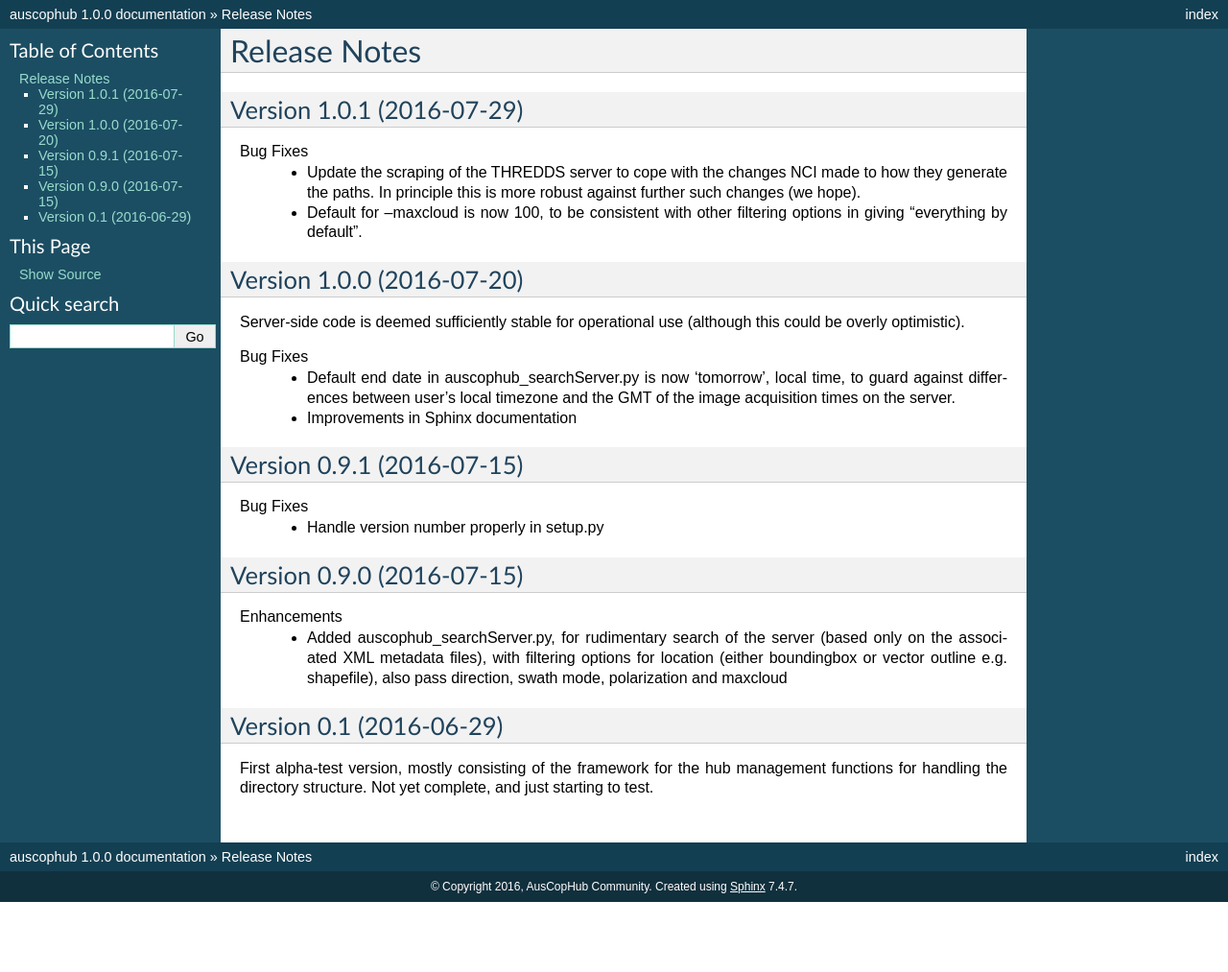
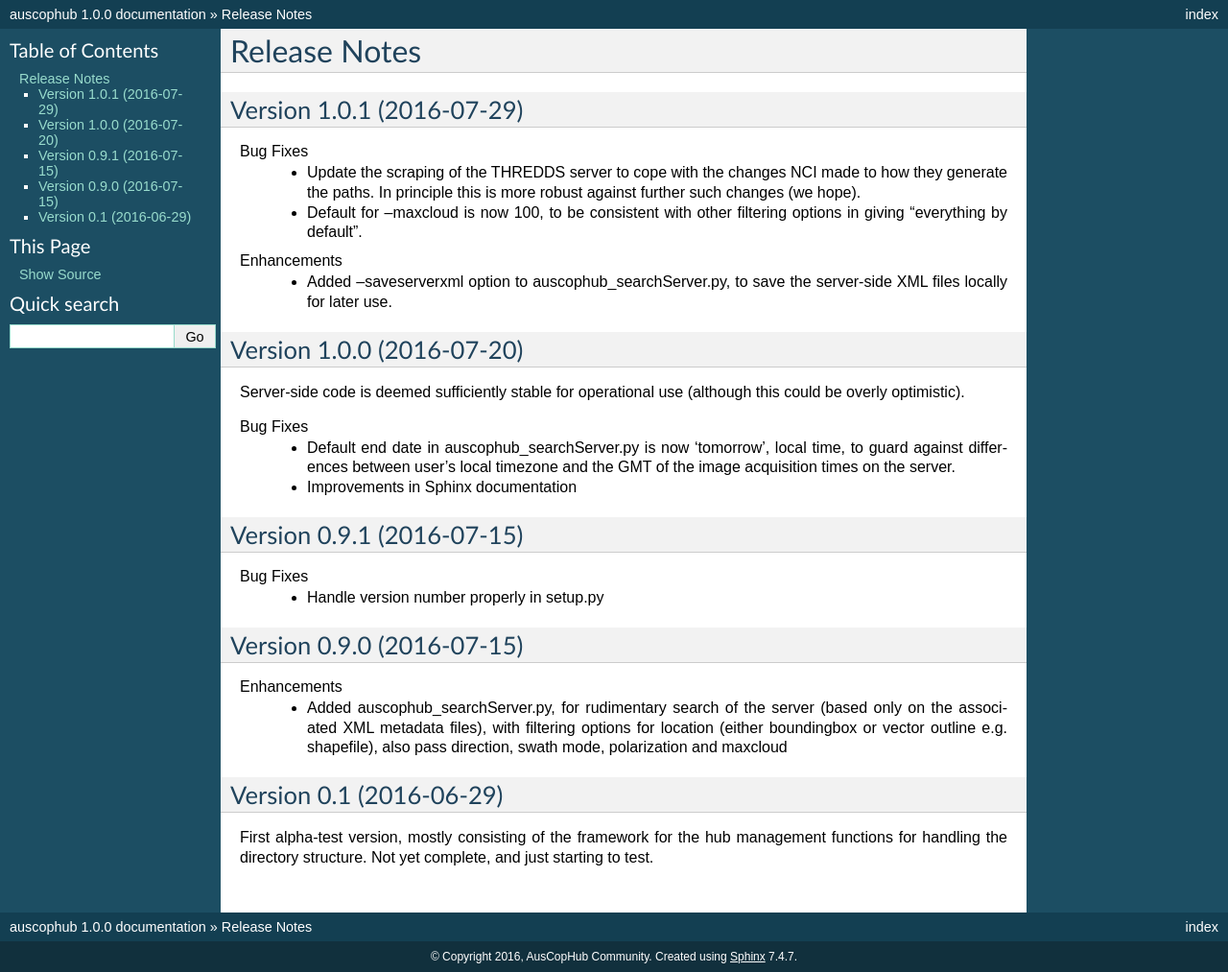
Before and after one commit to CopernicusAustralasia/auscophub, a Sphinx documentation site: the page built from doc/source/releasenotes.rst, in a window 1280 px wide. Shown: the whole page at 96% size. Built offline with Sphinx 7.4.7, drawn with Linux system fonts in a browser that asks for light colours; before the commit the page ends 940 px from its top, so only the background shows below that.

Commit message:
Updated releasenotes.rst

```diff
--- a/doc/source/releasenotes.rst
+++ b/doc/source/releasenotes.rst
@@ -9,6 +9,10 @@ Bug Fixes
     generate the paths. In principle this is more robust against further such changes (we hope).
   * Default for --maxcloud is now 100, to be consistent with other filtering options in giving
     "everything by default".
+
+Enhancements
+  * Added --saveserverxml option to auscophub_searchServer.py, to save the server-side XML
+    files locally for later use.
 
 Version 1.0.0 (2016-07-20)
 --------------------------
```
